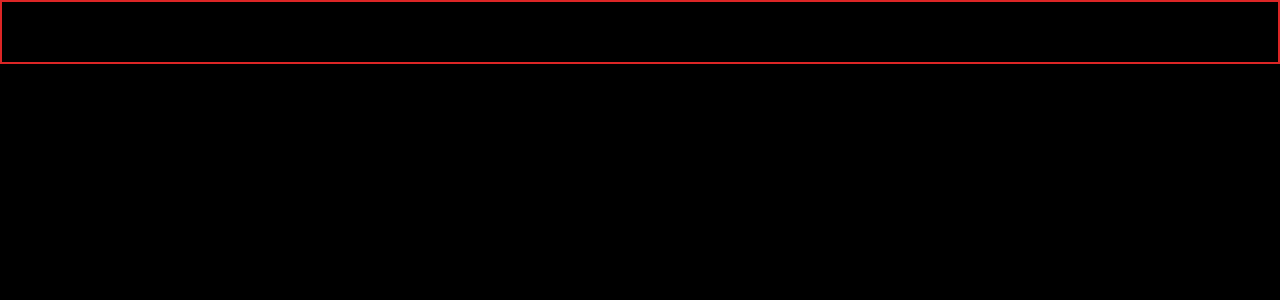
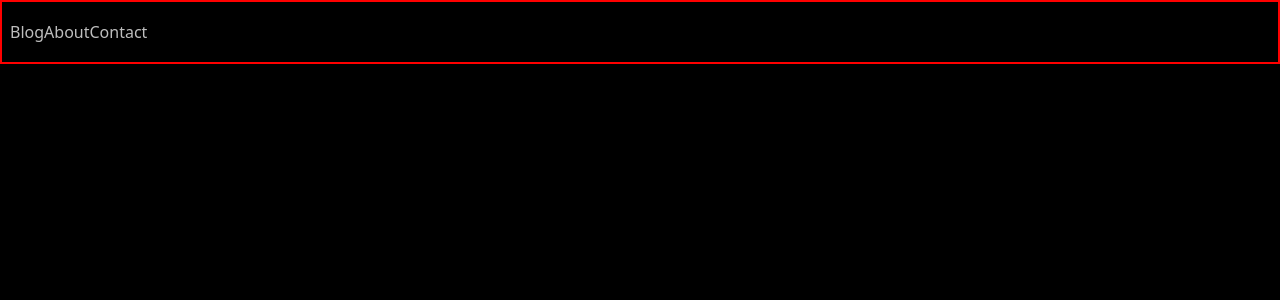
Before and after one commit to trevornei/trevorneidotcom, a Next.js app: page / in a window 1280 px wide. Shown: the top 300 px of the page. Built offline with nearby package versions, Linux system fonts and the light colour scheme.

Commit message:
Addd text to the nav bar.

```diff
--- a/src/app/layout.js
+++ b/src/app/layout.js
@@ -9,8 +9,18 @@ export const metadata = {
 export default function RootLayout({ children }) {
   return (
     <html lang="en">
-      <nav className="border-2 border-red-600 border-solid navbar">
-
+      <nav className="border-2 border-solid border-error navbar">
+        <ul className="">
+          <li className="">
+            <h1 className="">Blog</h1>
+          </li>
+          <li className="">
+            <h1 className="">About</h1>
+          </li>
+          <li className="">
+            <h1 className="">Contact</h1>
+          </li>
+        </ul>
       </nav>
       <body>
         {children}
--- a/src/app/page.js
+++ b/src/app/page.js
@@ -1,6 +1,9 @@
 export default function Home() {
   return (
     <>
+	 <div className="mt-20">
+
+	 </div>
 	  <div className="">
 
 	  </div>
```
